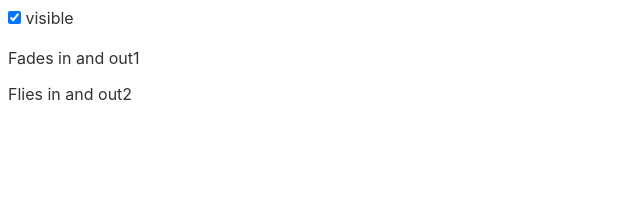
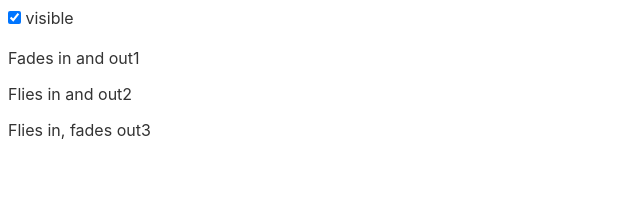
Before and after one commit to Annie-Huang/my-svelte-project2, a Svelte app: page / in a window 1280 px wide. Shown: the top 210 px of the page, without its empty margins (0-640 px from the left). Built offline with nearby package versions, Linux system fonts and the light colour scheme.

Commit message:
Transitions - In and out

```diff
--- a/src/App.svelte
+++ b/src/App.svelte
@@ -18,6 +18,10 @@
     <p transition:fly="{{ y: 200, duration: 2000 }}">
         Flies in and out2
     </p>
+
+    <p in:fly="{{ y: 200, duration: 2000 }}" out:fade>
+        Flies in, fades out3
+    </p>
 {/if}
 
 <br/>
```
